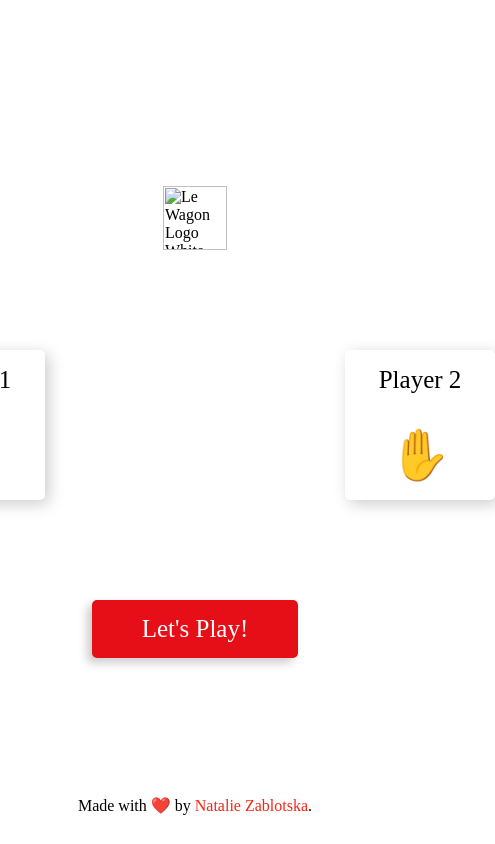
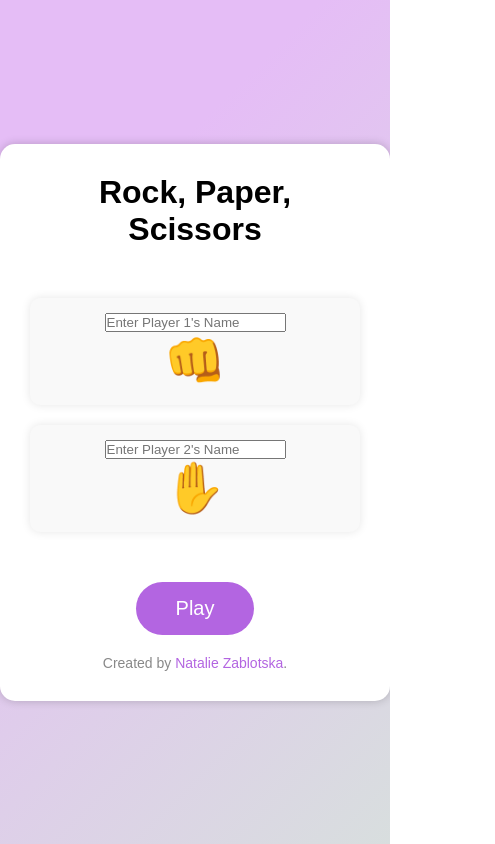
Before and after one commit to nataliiazab/rock-paper-scissors, a plain HTML site: page index.html in a window 390 px wide. Shown: the whole page, 495 px wide, since content can reach past the window. Drawn offline with Linux system fonts and the light colour scheme; a web font is replaced by a local one.

Commit message:
improve design and add more interaction

```diff
--- a/index.html
+++ b/index.html
@@ -1,38 +1,40 @@
+<!DOCTYPE html>
 <html>
-
 <head>
   <title>Rock, Paper, Scissors</title>
-    <meta charset="UTF-8">
-    <link rel="stylesheet" href="main.css">
-    <link rel="icon" href="favicon.png">
+  <meta charset="UTF-8" />
+  <link rel="stylesheet" href="main.css" />
 </head>
-
 <body>
   <div class="page__container">
-
-      <img class="logo" src="assets/logo.png" alt="Le Wagon Logo White">
-
+    <h1>Rock, Paper, Scissors</h1>
     <div class="game-container">
       <div class="player-container">
-          <div class="name">Player 1</div>
-          <div id="player-1" style="font-size: 50px;">👊</div>
+        <div class="name">
+          <input type="text" id="player1-name" placeholder="Enter Player 1's Name" />
+        </div>
+        <div id="player-1" style="font-size: 50px">👊</div>
       </div>
 
-        <div id="result-area" style="margin: 0 50px; font-size: 30px;">Result Area</div>
-
       <div class="player-container">
-          <div class="name">Player 2</div>
-          <div id="player-2" style="font-size: 50px;">✋</div>
+        <div class="name">
+          <input type="text" id="player2-name" placeholder="Enter Player 2's Name" />
+        </div>
+        <div id="player-2" style="font-size: 50px">✋</div>
       </div>
     </div>
 
-      <div id="play-btn">Let's Play!</div>
+    <div id="result-area" style="margin: 0 50px; font-size: 30px">
+      <!-- Result will be displayed here -->
+    </div>
 
+    <button id="play-btn">Play</button>
 
-      <footer class="footer">Made with ❤️ by <a href="https://www.linkedin.com/in/nataliia-zablotska/" class="link" target="_blank">Natalie Zablotska</a>.</footer>
-
+    <footer class="footer">
+      Created by
+      <a href="https://www.linkedin.com/in/nataliia-zablotska/" class="link" target="_blank">Natalie Zablotska</a>.
+    </footer>
   </div>
   <script src="index.js"></script>
-
 </body>
 </html>
--- a/index.js
+++ b/index.js
@@ -1,26 +1,14 @@
 /* --- VARIABLES --- */
 const choices = ['✊', '🤚', '✌️'];
 const player1 = document.getElementById('player-1');
-
-  /* 1a. */
 const player2 = document.getElementById('player-2');
-
-  /* 1b. */
 const resultArea = document.getElementById('result-area');
-
-  /* 1c. */
 const playBtn = document.getElementById('play-btn');
 
-  /* This will help check your results */
-  console.log(player2, resultArea, playBtn);
-
-/* ----------------------------------------------- */
-
 /* --- FUNCTIONS --- */
-
 const generateChoice = () => {
   let r = Math.floor(Math.random() * 3);
-    return choices[r]
+  return choices[r];
 };
 
 const insertHTML = (choice1, choice2, result) => {
@@ -30,35 +18,31 @@
   resultArea.style.color = 'black';
 };
 
-  const decideWinner = (a, b) => {
+const decideWinner = (a, b, player1Name, player2Name) => {
   if ((a === '✊' && b === '✊') || (a === '🤚' && b === '🤚') || (a === '✌️' && b === '✌️')) {
-
-      /* 3a. */ return "It's a draw!";
-
+    return "It's a draw!";
   } else if ((a === '✊' && b === '✌️') || (a === '🤚' && b === '✊') || (a === '✌️' && b === '🤚')) {
-
-      /* 3b. */ return "Player 2 won!";
-
+    return `${player1Name} won!`;
   } else {
-
-      /* 3c. */ return "Player 1 won!";
-
+    return `${player2Name} won!`;
   }
 };
 
 const play = () => {
+  const player1Name = document.getElementById('player1-name').value;
+  const player2Name = document.getElementById('player2-name').value;
+
+  if (player1Name === '' || player2Name === '') {
+    resultArea.innerHTML = "Please enter both players' names.";
+    resultArea.style.color = 'red';
+  } else {
     let choice1 = generateChoice();
     let choice2 = generateChoice();
-    let result = decideWinner(choice1, choice2);
+    let result = decideWinner(choice1, choice2, player1Name, player2Name);
 
     insertHTML(choice1, choice2, result);
+  }
 };
 
-/* ----------------------------------------------- */
-
 /* --- EVENT LISTENERS --- */
-
-  /* 2. */
 playBtn.addEventListener('click', play);
-
-/* ------------------------------- */
--- a/main.css
+++ b/main.css
@@ -1,92 +1,136 @@
-@font-face {
-  font-family: CircularBlack;
-  src: url('assets/CircularStd-Black.ttf');
+/* styles.css */
+
+/* Reset some default styling */
+* {
+  margin: 0;
+  padding: 0;
+  box-sizing: border-box;
 }
 
-
 body {
+  font-family: "Arial", sans-serif;
+  background: linear-gradient(315deg, #d8dede 0%, #e5bdf6 74%);
+  display: flex;
+  justify-content: center;
+  align-items: center;
+  min-height: 100vh;
   margin: 0;
-  font-family: 'Arial';
-  font-family: 'CircularBlack', 'sans-serif';
 }
 
 .page__container {
-  height: 100vh;
-  width: 100vw;
-  display: flex;
-  flex-direction: column;
-  justify-content: center;
-  align-items: center;
-  background: white;
+  width: 100%;
+  max-width: 800px;
+  padding: 20px;
+  text-align: center;
+  background-color: #ffffff;
+  border-radius: 10px;
+  box-shadow: 0px 0px 10px rgba(0, 0, 0, 0.2);
 }
 
-.navbar {
-  position: absolute;
-  top: 0;
-  height: 120px;
-  width: 100vw;
-  padding: 32px;
-  box-sizing: border-box;
+.photo-container {
+  margin-bottom: 20px;
 }
 
-.logo {
-  height: 64px;
+.photo {
+  width: 150px;
+  height: 150px;
+  border-radius: 50%;
+}
+
+.title {
+  font-size: 28px;
+  margin-bottom: 20px;
 }
 
 .game-container {
   display: flex;
-  justify-content: center;
+  flex-wrap: wrap;
+  justify-content: space-between;
   align-items: center;
-  margin: 100px 0;
+  margin: 40px 0;
 }
 
 .player-container {
-  height: 150px;
-  width: 150px;
+  flex: 1;
   display: flex;
   flex-direction: column;
-  justify-content: space-around;
   align-items: center;
-  background: white;
-  border-radius: 5px;
-  box-shadow: 4px 4px 16px rgba(0,0,0,0.2);
+  padding: 15px;
+  background: #f9f9f9;
+  border-radius: 10px;
+  box-shadow: 0px 0px 10px rgba(0, 0, 0, 0.1);
+  transition: transform 0.2s ease-in-out;
+  margin: 10px;
 }
 
-.name {
-  font-size: 25px;
+.player-container:hover {
+  transform: translateY(-5px);
 }
 
-#result-area {
-  width: 200px;
-  text-align: center;
+.player-choice {
+  font-size: 50px;
+  margin-bottom: 10px;
+}
+
+.result-area {
+  flex: 1;
+  font-size: 24px;
+  font-weight: bold;
   color: white;
+  background-color: #333;
+  padding: 10px;
+  border-radius: 5px;
+  margin: 20px;
+  box-shadow: 0px 0px 10px rgba(0, 0, 0, 0.2);
 }
 
 #play-btn {
-  font-size: 25px;
-  padding: 15px 50px;
-  background: #E60F17;
+  font-size: 20px;
+  padding: 15px 40px;
+  background-color: #b365e1;
   color: white;
-  border-radius: 5px;
-  box-shadow: -5px 5px 10px rgba(0,0,0,0.2);
+  border-radius: 35px;
   cursor: pointer;
+  transition: background-color 0.3s ease-in-out, transform 0.2s ease-in-out;
+  outline: none;
+  border: none;
 }
 
 #play-btn:hover {
-  background: #F82414;
+  background-color: #2e0346;
+  transform: scale(1.05);
 }
 
 .footer {
-  position: absolute;
-  bottom: 0;
-  height: 64px;
-  width: 100vw;
-  padding: 16px;
-  box-sizing: border-box;
-  text-align: center;
+  margin-top: 20px;
+  font-size: 14px;
+  color: #888;
 }
 
 .link {
   text-decoration: none;
-  color: #F82414;
+  color: #b365e1;
 }
+
+/* Media Queries */
+@media (max-width: 800px) {
+  .page__container {
+    padding: 30px;
+    border-radius: 15px;
+  }
+
+  .game-container {
+    flex-direction: column;
+    align-items: center;
+  }
+
+  .player-container {
+    flex: none;
+    width: 100%;
+    margin: 10px 0;
+  }
+
+  .player-choice {
+    font-size: 40px;
+  }
+}
```
Also changed, not shown: Natalie.PNG (added). Lines whose indentation alone changed are shown as unchanged.
